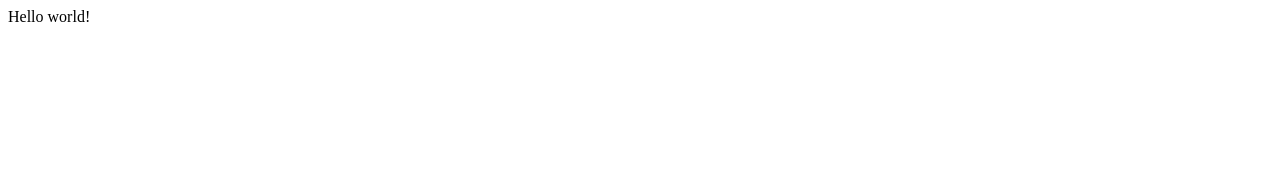
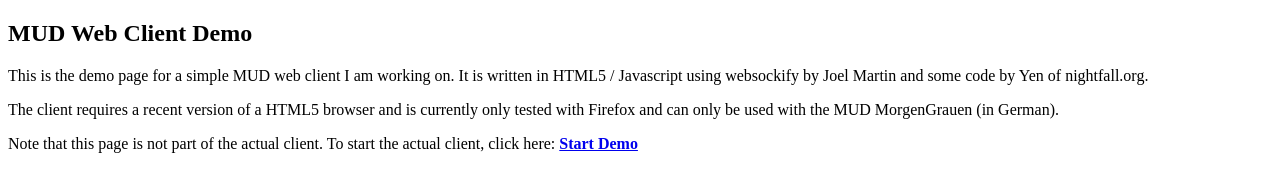
Before and after one commit to picoatmg/temp, a plain HTML site: page index.html in a window 1280 px wide. Drawn offline with Linux system fonts and the light colour scheme.

Commit message:
improved welcome page

```diff
--- a/index.html
+++ b/index.html
@@ -1 +1,29 @@
-Hello world!
+<!DOCTYPE HTML>
+<html lang="en" style="padding: 0px;">
+	<head>
+		<meta charset="ISO-8859-1">
+		<title>MUD Web Client</title>
+	</head>
+	<body>
+		<h2>MUD Web Client Demo</h2>
+
+		<p>
+			This is the demo page for a simple MUD web client I am working on.
+			It is written in HTML5 / Javascript using websockify by Joel Martin
+			and some code by Yen of nightfall.org.
+		</p>
+		<p>
+			The client requires a recent version of a HTML5 browser and is
+			currently only tested with Firefox and can only be used with the
+			MUD MorgenGrauen (in German).
+		</p>
+		<p>
+			Note that this page is not part of the actual client. To start the
+			actual client, click here:
+			<a href="./mclient.html"
+			onclick="javascript: window.open('./mclient.html','Web Client','width=1200,height=800'); return false;">
+				<span style="font-weight: bold;">Start Demo</span>
+			</a>
+		</p>
+	</body>
+</html>
```
